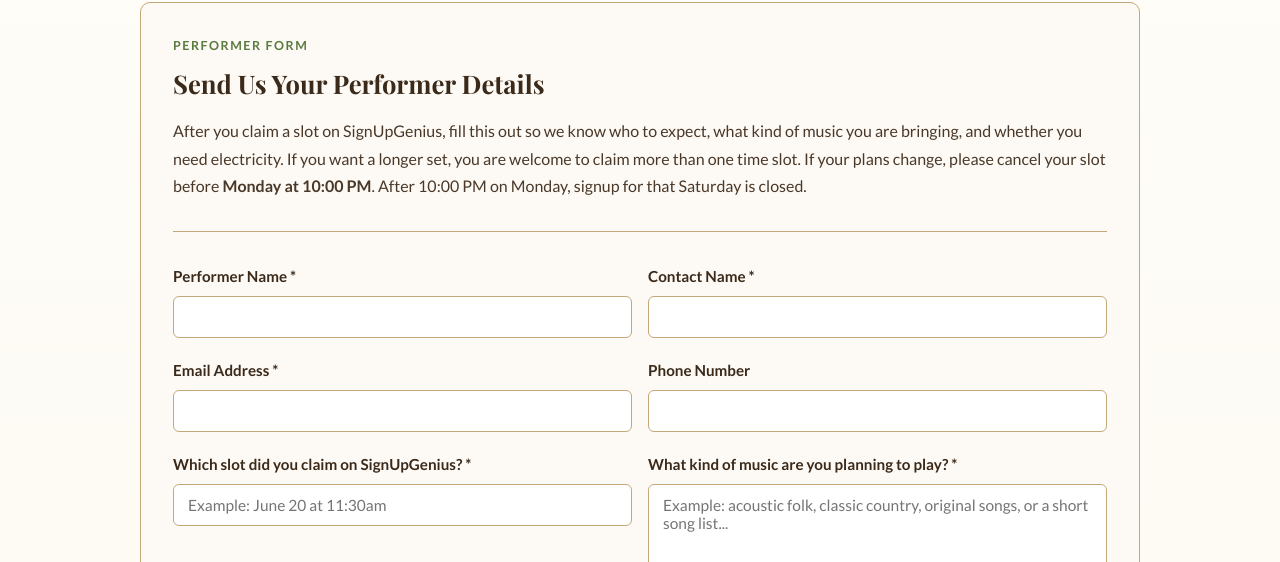
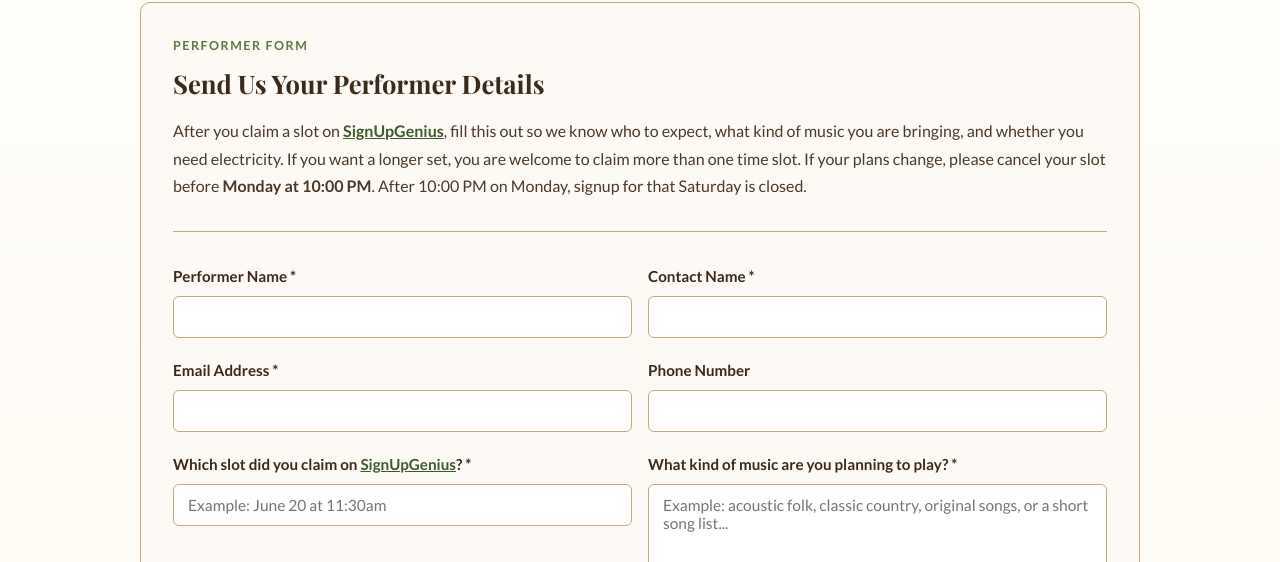
Before and after one commit to blueearthcommunitymarket/blueearthcommunitymarket.github.io, a Jekyll site: the page built from open-mic/index.html, in a window 1280 px wide and 1400 px high, scrolled down 280 px. Shown: the part 139-701 px from the top of the window. Built offline with Jekyll 4.4.1, drawn with Linux system fonts in a browser that asks for light colours; some web fonts are replaced; some of the changed text lies outside the part shown.

Commit message:
Link open mic signup mentions

```diff
--- a/open-mic/index.html
+++ b/open-mic/index.html
@@ -287,7 +287,7 @@ description: Sign up for open mic nights at the Ryno Community Lot in Blue Earth
         <div class="card openmic-form-card">
             <div class="section-label">Performer Form</div>
             <h2>Send Us Your Performer Details</h2>
-            <p class="openmic-form-intro">After you claim a slot on SignUpGenius, fill this out so we know who to expect, what kind of music you are bringing, and whether you need electricity. If you want a longer set, you are welcome to claim more than one time slot. If your plans change, please cancel your slot before <strong>Monday at 10:00 PM</strong>. After 10:00 PM on Monday, signup for that Saturday is closed.</p>
+            <p class="openmic-form-intro">After you claim a slot on <a href="https://www.signupgenius.com/go/10C044BACA922AAF9C61-64339514-open" target="_blank" rel="noopener" style="color: var(--green-dark); font-weight: 700;">SignUpGenius</a>, fill this out so we know who to expect, what kind of music you are bringing, and whether you need electricity. If you want a longer set, you are welcome to claim more than one time slot. If your plans change, please cancel your slot before <strong>Monday at 10:00 PM</strong>. After 10:00 PM on Monday, signup for that Saturday is closed.</p>
             <hr class="divider">
             <form action="https://script.google.com/macros/s/AKfycbxXq-ASfHPGtE0PARnjhXWpPxBqBr9wJDIdk2r-qXpi6pMhL_iSbopPmQfczxhzUuko/exec" method="POST">
                 <input type="hidden" name="_name" value="Ryno Community Lot Open Mic Signups 2026">
@@ -318,7 +318,7 @@ description: Sign up for open mic nights at the Ryno Community Lot in Blue Earth
 
                 <div class="form-grid">
                     <div class="form-field">
-                        <label for="preferred_slot">Which slot did you claim on SignUpGenius? *</label>
+                        <label for="preferred_slot">Which slot did you claim on <a href="https://www.signupgenius.com/go/10C044BACA922AAF9C61-64339514-open" target="_blank" rel="noopener" style="color: var(--green-dark); font-weight: 700;">SignUpGenius</a>? *</label>
                         <input type="text" id="preferred_slot" name="preferred_slot" placeholder="Example: June 20 at 11:30am" required>
                     </div>
                     <div class="form-field">
@@ -376,7 +376,7 @@ description: Sign up for open mic nights at the Ryno Community Lot in Blue Earth
         <div class="openmic-grid">
             <div class="openmic-card">
                 <h2>A simple way to get on the lineup</h2>
-                <p>This page is here to make signup easy. Use SignUpGenius to claim your time slot, then use the short performer form below to send us your contact info and setup details.</p>
+                <p>This page is here to make signup easy. Use <a href="https://www.signupgenius.com/go/10C044BACA922AAF9C61-64339514-open" target="_blank" rel="noopener" style="color: var(--green-dark); font-weight: 700;">SignUpGenius</a> to claim your time slot, then use the short performer form below to send us your contact info and setup details.</p>
                 <p>Open mic runs <strong>every Saturday during the community market, weather permitting.</strong> If the market has to move indoors because of bad weather, open mic will not run that day.</p>
                 <p>Before you sign up, please make note of one important detail: <strong>electricity is available, but sound equipment is not.</strong> If you need power, tell us in your form so we can plan around it.</p>
 
```
